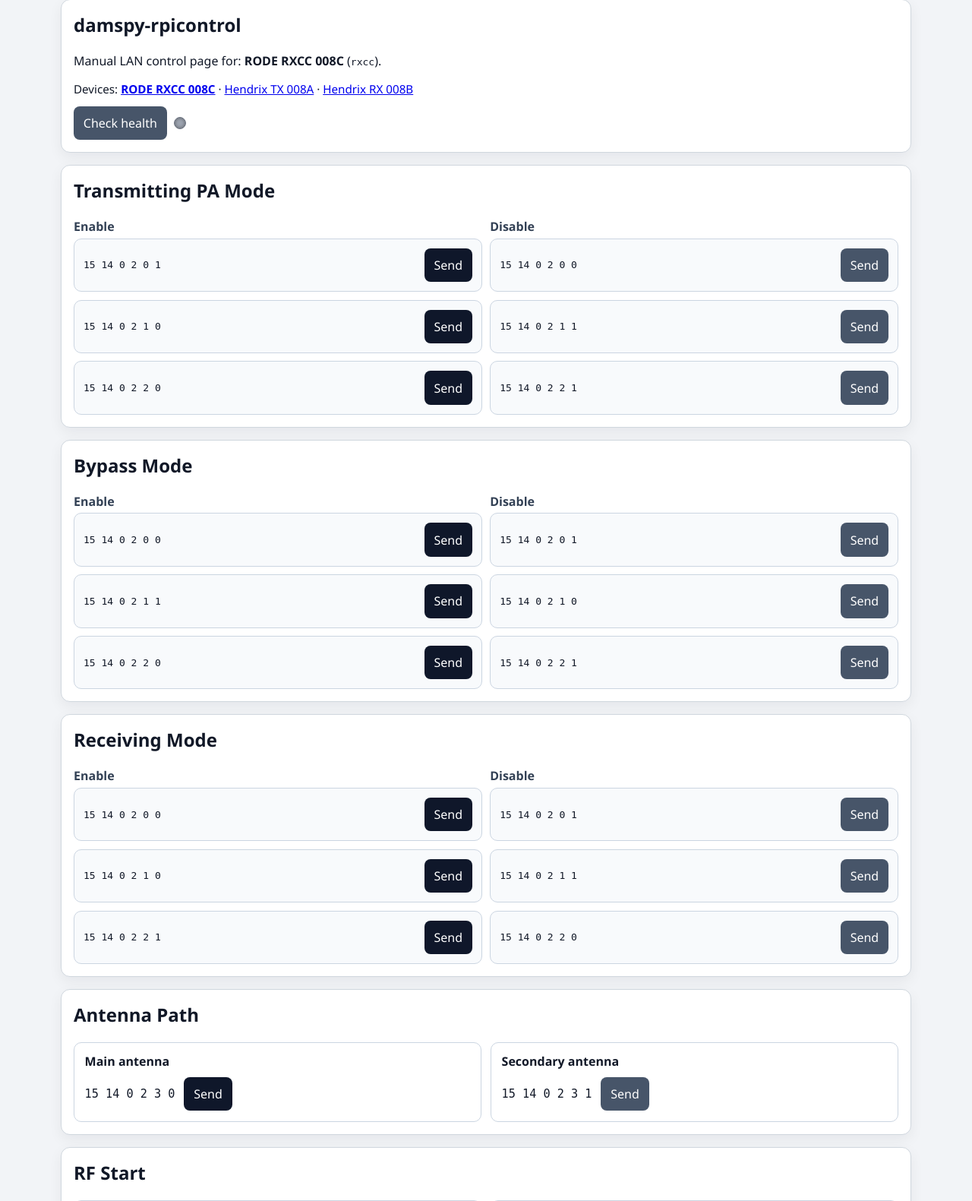
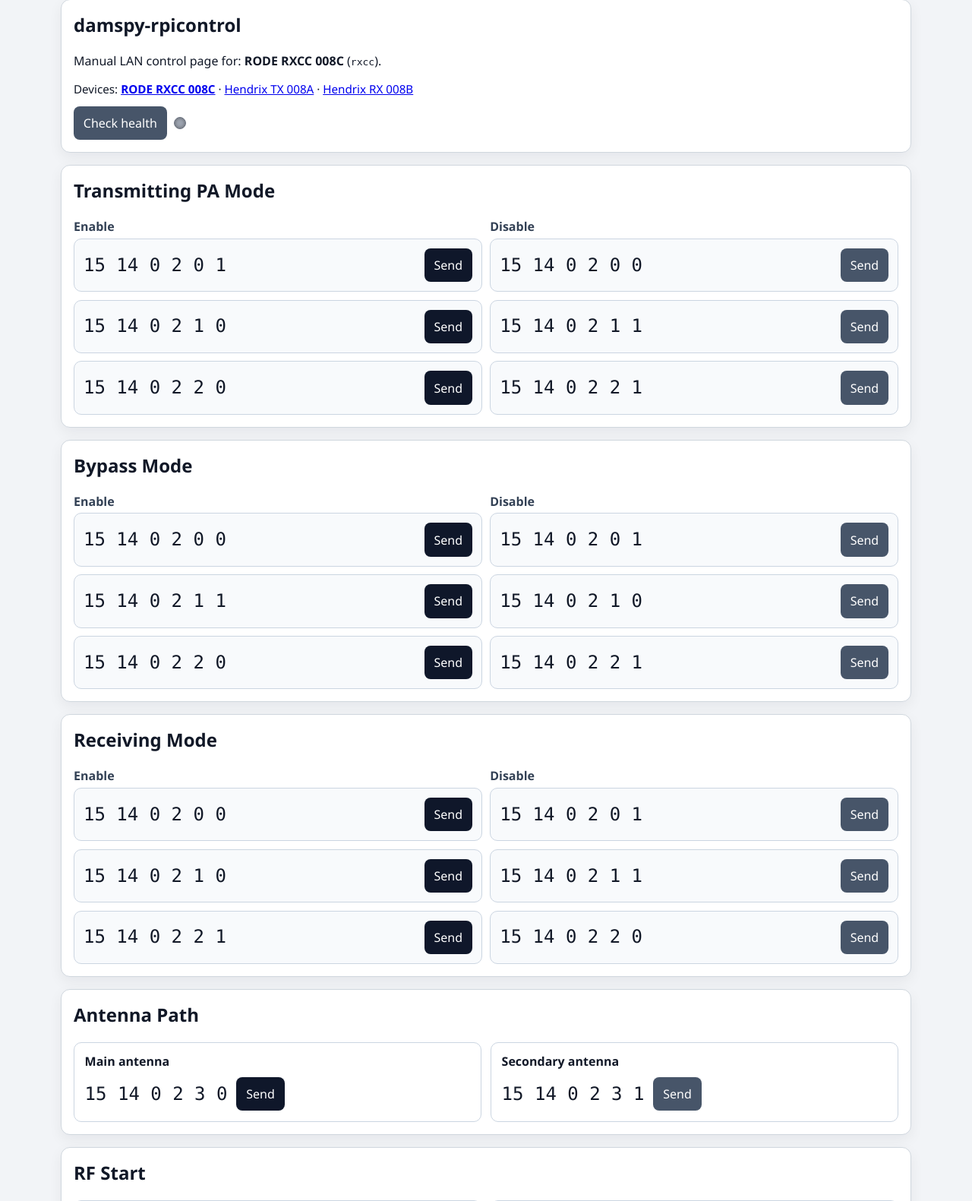
Before and after one commit to rfsoul/damspy-rpicontrol, a FastAPI app: page / in a window 1280 px wide. Shown: the part 33-1614 px from the top of the page at 76% size. Run offline with FastAPI, Linux system fonts and the light colour scheme.

Commit message:
webpage textsize change

```diff
--- a/src/damspy_rpicontrol/templates/rxcc.html
+++ b/src/damspy_rpicontrol/templates/rxcc.html
@@ -21,7 +21,8 @@
     .health-row { display: flex; align-items: center; gap: 0.6rem; }
     .mode-card { border: 1px solid #cbd5e1; border-radius: 10px; padding: 0.85rem; }
     .mode-card p { margin: 0 0 0.6rem; font-weight: 600; }
-    .mode-card code { display: block; font-size: 0.95rem; margin-top: 0.2rem; }
+    .mode-card code, .command-cell code { font-family: Consolas, "Courier New", monospace; font-size: 1.5rem; line-height: 1.2; }
+    .mode-card code { display: block; margin-top: 0.2rem; }
     .command-row { display: flex; align-items: center; gap: 0.75rem; margin-top: 0.55rem; flex-wrap: wrap; }
     .command-row code { margin-top: 0; }
     .command-grid { display: grid; gap: 0.65rem; }
```
